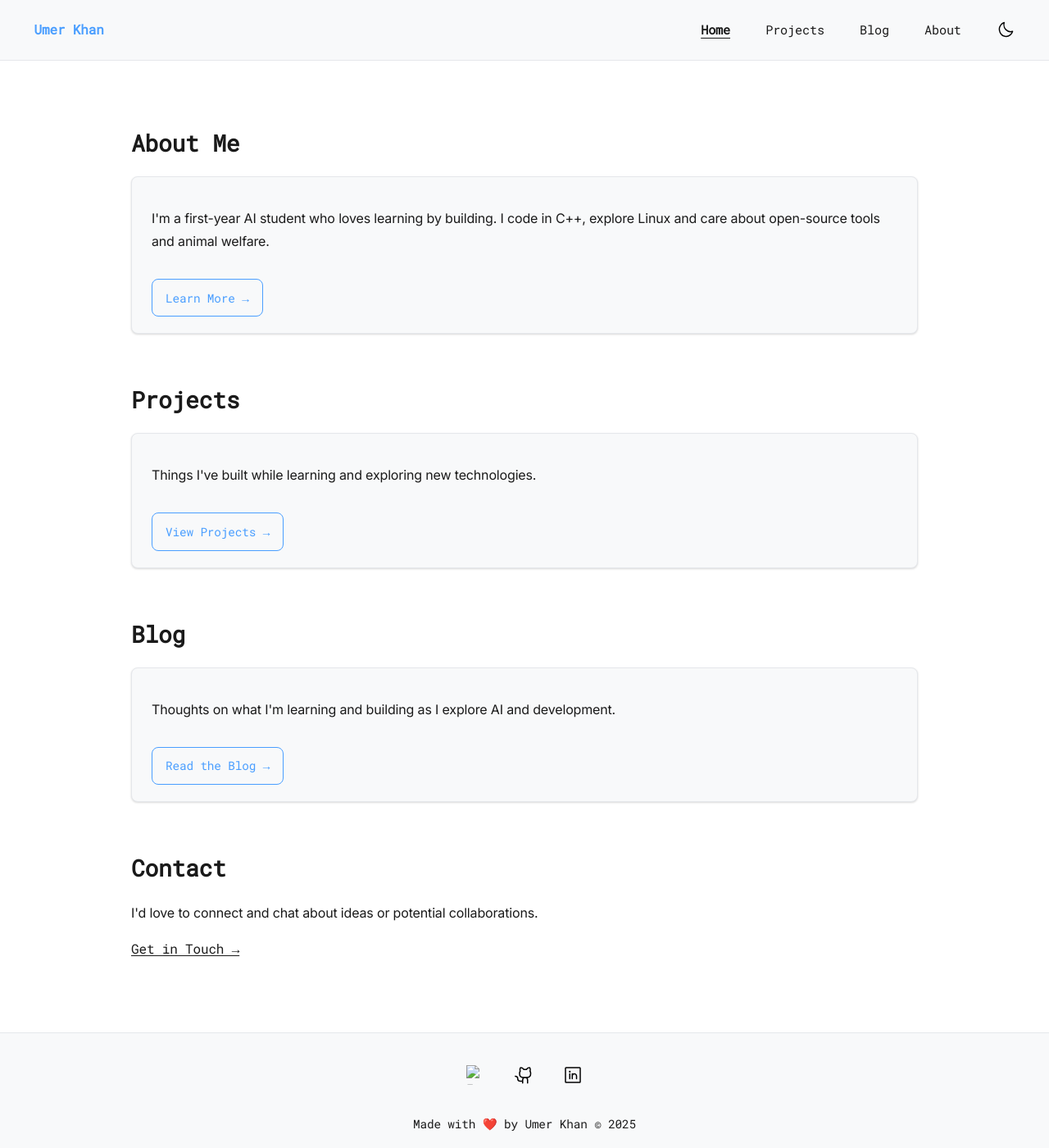
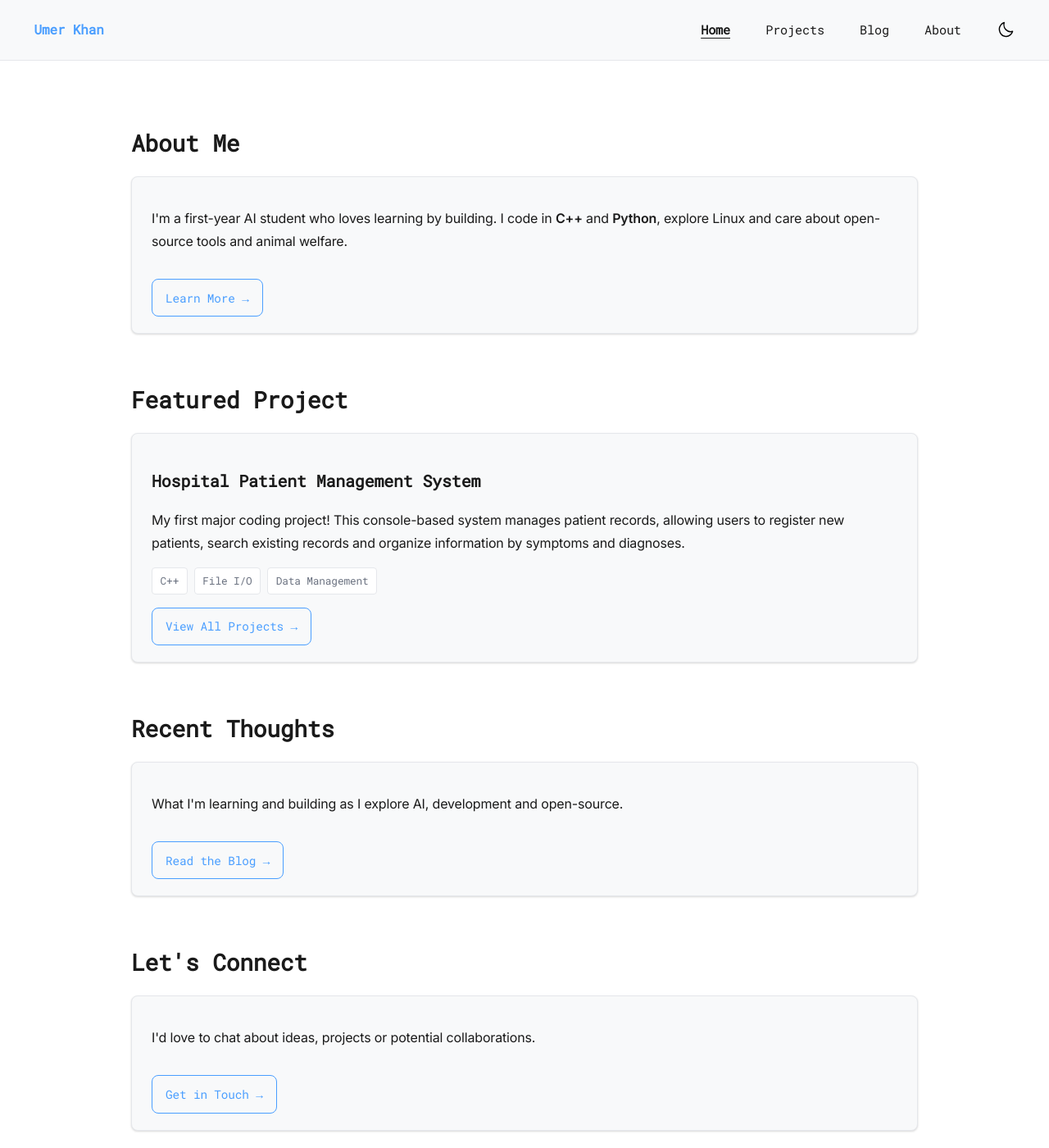
Before and after one commit to umerkniazi/umerkniazi.github.io, a Jekyll site: the page built from index.html, in a window 1280 px wide and 1400 px high, scrolled down 217 px. Shown: the whole window at 82% size. Built offline with Jekyll 4.4.1, drawn with Linux system fonts in a browser that asks for light colours.

Commit message:
Improve content structure and styling

```diff
--- a/assets/css/style.css
+++ b/assets/css/style.css
@@ -255,6 +255,9 @@ footer .social-icons .light-icon {
     transform: translateY(0);
   }
 }
+.fade-in {
+  animation: fadeIn 0.6s ease-out;
+}
 .card-content,
 .terminal {
   padding: 1.25rem 1.5rem;
@@ -300,6 +303,29 @@ footer p {
 .card a.button:hover {
   background: var(--accent);
   color: white;
+  transform: translateY(-1px);
+}
+.project-meta,
+.project-tech {
+  display: flex;
+  flex-wrap: wrap;
+  gap: 0.5rem;
+  margin-top: 1rem;
+}
+.tech-tag {
+  background: var(--bg);
+  color: var(--muted);
+  font-family: var(--font-mono);
+  font-size: 0.8rem;
+  padding: 0.25rem 0.6rem;
+  border-radius: calc(var(--radius) / 2);
+  border: 1px solid var(--border);
+  font-weight: 500;
+  transition: all 0.2s ease;
+}
+.tech-tag:hover {
+  background: var(--hover-bg);
+  color: var(--text);
   transform: translateY(-1px);
 }
 .terminal {
@@ -386,6 +412,29 @@ main.not-found {
 }
 .post-card + .post-card {
   margin-top: 2rem;
+}
+.post-content {
+  max-width: 700px;
+  margin: 0 auto;
+  font-family: var(--font-sans);
+  line-height: 1.8;
+}
+.post-content h2,
+.post-content h3 {
+  margin-top: 2.5rem;
+  margin-bottom: 1rem;
+}
+.post-content ul,
+.post-content ol {
+  margin-left: 1.5rem;
+  margin-bottom: 1rem;
+}
+.post-content blockquote {
+  border-left: 3px solid var(--accent);
+  padding-left: 1.5rem;
+  margin: 1.5rem 0;
+  color: var(--muted);
+  font-style: italic;
 }
 .blog-list {
   list-style: none;
--- a/index.html
+++ b/index.html
@@ -16,31 +16,41 @@ description: Personal site of Umer Khan, an AI student exploring code, Linux and
       <div class="card-content">
         <p>
           I'm a first-year AI student who loves learning by building. I code in
-          C++, explore Linux and care about open-source tools and animal
-          welfare.
+          <strong>C++</strong> and <strong>Python</strong>, explore Linux and
+          care about open-source tools and animal welfare.
         </p>
         <a href="/about/" class="button">Learn More →</a>
       </div>
     </div>
   </section>
 
-  <section class="projects-overview fade-in">
-    <h2>Projects</h2>
+  <section class="featured-project fade-in">
+    <h2>Featured Project</h2>
     <div class="card">
       <div class="card-content">
-        <p>Things I've built while learning and exploring new technologies.</p>
-        <a href="/projects/" class="button">View Projects →</a>
+        <h3>Hospital Patient Management System</h3>
+        <p>
+          My first major coding project! This console-based system manages
+          patient records, allowing users to register new patients, search
+          existing records and organize information by symptoms and diagnoses.
+        </p>
+        <div class="project-meta">
+          <span class="tech-tag">C++</span>
+          <span class="tech-tag">File I/O</span>
+          <span class="tech-tag">Data Management</span>
+        </div>
+        <a href="/projects/" class="button">View All Projects →</a>
       </div>
     </div>
   </section>
 
   <section class="blog-preview fade-in">
-    <h2>Blog</h2>
+    <h2>Recent Thoughts</h2>
     <div class="card">
       <div class="card-content">
         <p>
-          Thoughts on what I'm learning and building as I explore AI and
-          development.
+          What I'm learning and building as I explore AI, development and
+          open-source.
         </p>
         <a href="/blog/" class="button">Read the Blog →</a>
       </div>
@@ -48,8 +58,14 @@ description: Personal site of Umer Khan, an AI student exploring code, Linux and
   </section>
 
   <section class="contact fade-in">
-    <h2>Contact</h2>
-    <p>I'd love to connect and chat about ideas or potential collaborations.</p>
-    <a href="mailto:hello@umerkniazi.dev" class="button">Get in Touch →</a>
+    <h2>Let's Connect</h2>
+    <div class="card">
+      <div class="card-content">
+        <p>
+          I'd love to chat about ideas, projects or potential collaborations.
+        </p>
+        <a href="mailto:hello@umerkniazi.dev" class="button">Get in Touch →</a>
+      </div>
+    </div>
   </section>
 </main>
```
Also changed, not shown: _layouts/post.html (+12 -12 lines), _posts/2025-09-12-hello-world.md (added, +23 -0 lines), _posts/2025-09-12-test-blog-post.md (deleted, +0 -16 lines), about/index.html (+42 -29 lines), blog/index.html (+11 -12 lines), projects/index.html (+32 -2 lines).
